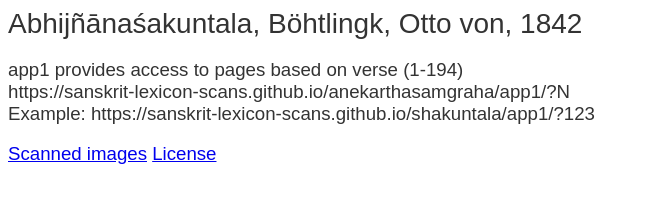
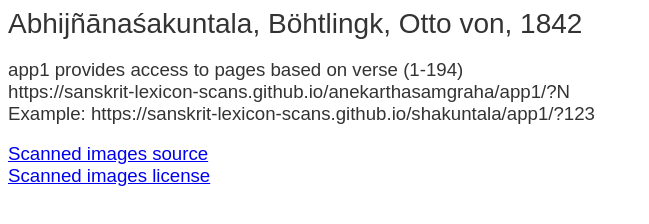
Before and after one commit to sanskrit-lexicon-scans/shakuntala, a plain HTML site: page app1/info.html in a window 1280 px wide. Shown: the whole page, without its empty margins (0-649 px from the left). Drawn offline with Linux system fonts and the light colour scheme.

Commit message:
revise app1/info.html

```diff
--- a/app1/info.html
+++ b/app1/info.html
@@ -19,8 +19,9 @@
 <br/>Example: https://sanskrit-lexicon-scans.github.io/shakuntala/app1/?123
 </p>
 <p>
-  <a href="https://digi.ub.uni-heidelberg.de/diglit/kalidasa1842">Scanned images</a>
-  <a href="https://creativecommons.org/publicdomain/mark/1.0/">License</a>
+ <a href="https://digi.ub.uni-heidelberg.de/diglit/kalidasa1842">Scanned images source</a>
+  <br/>
+  <a href="https://creativecommons.org/publicdomain/mark/1.0/">Scanned images license</a>
 </p>
 <!--
 <p>Under construction</p>
```
